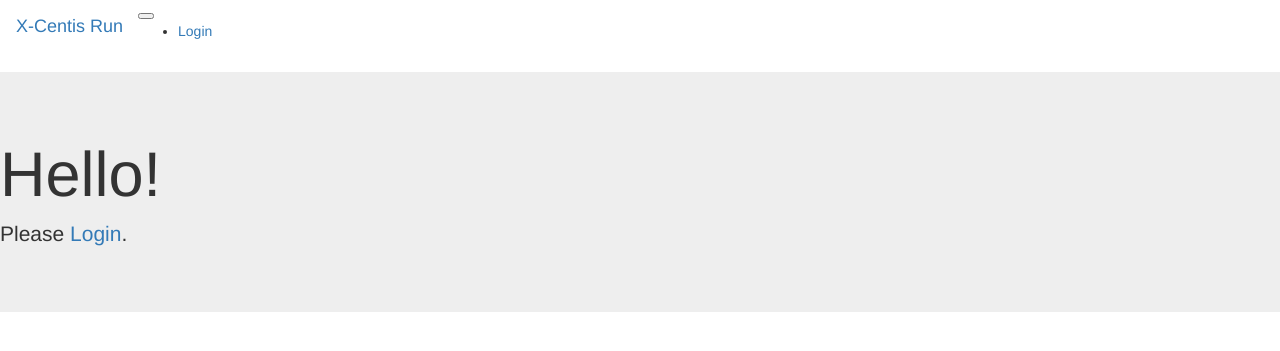
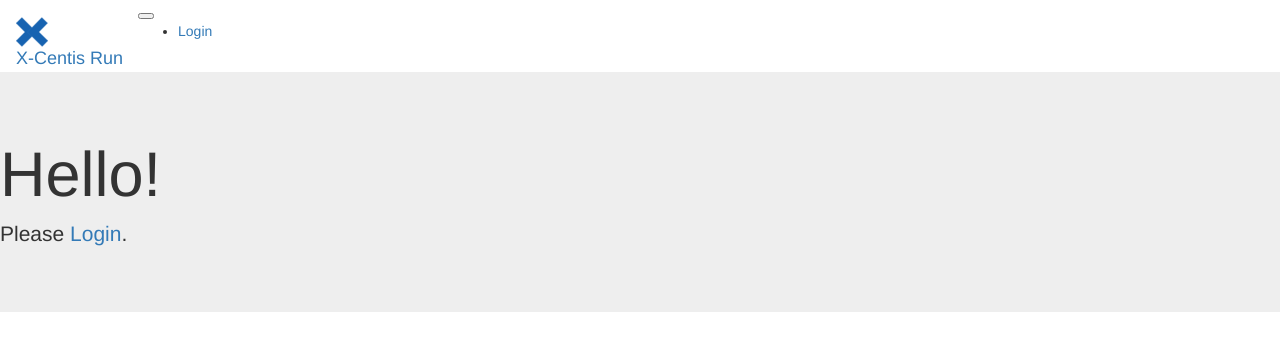
Before and after one commit to antipodos/stravalead, a Flask app: page / in a window 1280 px wide. Shown: the top 351 px of the page. Run offline with Flask 2, Linux system fonts and the light colour scheme; some libraries are stand-ins or nearby versions.

Commit message:
- favicon

```diff
--- a/templates/base.html
+++ b/templates/base.html
@@ -1,9 +1,15 @@
 {% extends "bootstrap/base.html" %}
+
+{% block head %}
+{{super()}}
+  <link rel="shortcut icon" href="{{ url_for('static', filename='favicon.ico') }}">
+{% endblock %}
+
 {% block title %}Strava Annual Leaderboard{% endblock %}
 
 {% block navbar %}
 <nav class="navbar navbar-expand-lg navbar-light bg-light">
-  <a class="navbar-brand" href="/">X-Centis Run</a>
+  <a class="navbar-brand" href="/"><img src="{{ url_for('static', filename='favicon-32x32.png') }}"> X-Centis Run</a>
   <button class="navbar-toggler" type="button" data-toggle="collapse" data-target="#navbarSupportedContent" aria-controls="navbarSupportedContent" aria-expanded="false" aria-label="Toggle navigation">
     <span class="navbar-toggler-icon"></span>
   </button>
```
Also changed, not shown: static/browserconfig.xml (added, +9 -0 lines), static/android-chrome-192x192.png (added), static/android-chrome-512x512.png (added), static/apple-touch-icon.png (added), static/favicon-16x16.png (added), static/favicon-32x32.png (added), static/favicon.ico (added), static/mstile-150x150.png (added), static/site.webmanifest (added).
